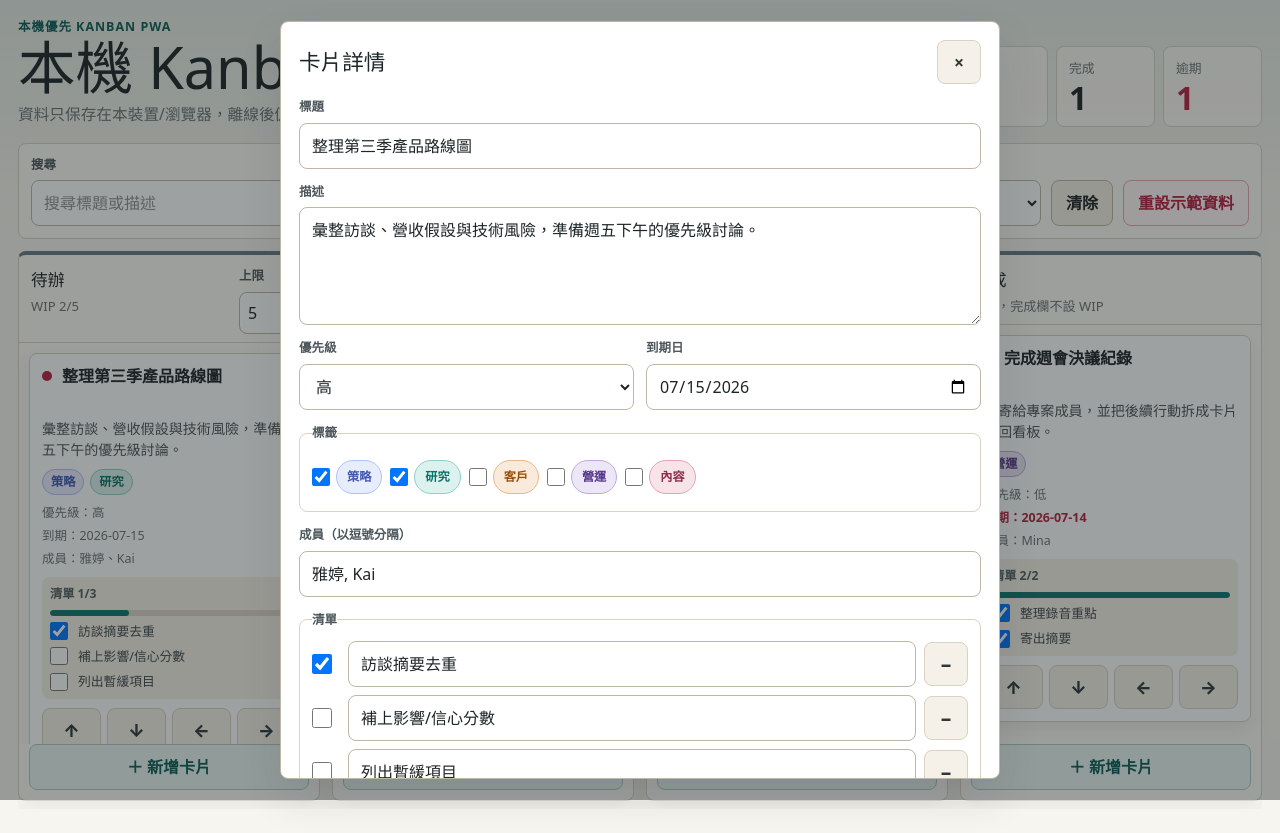
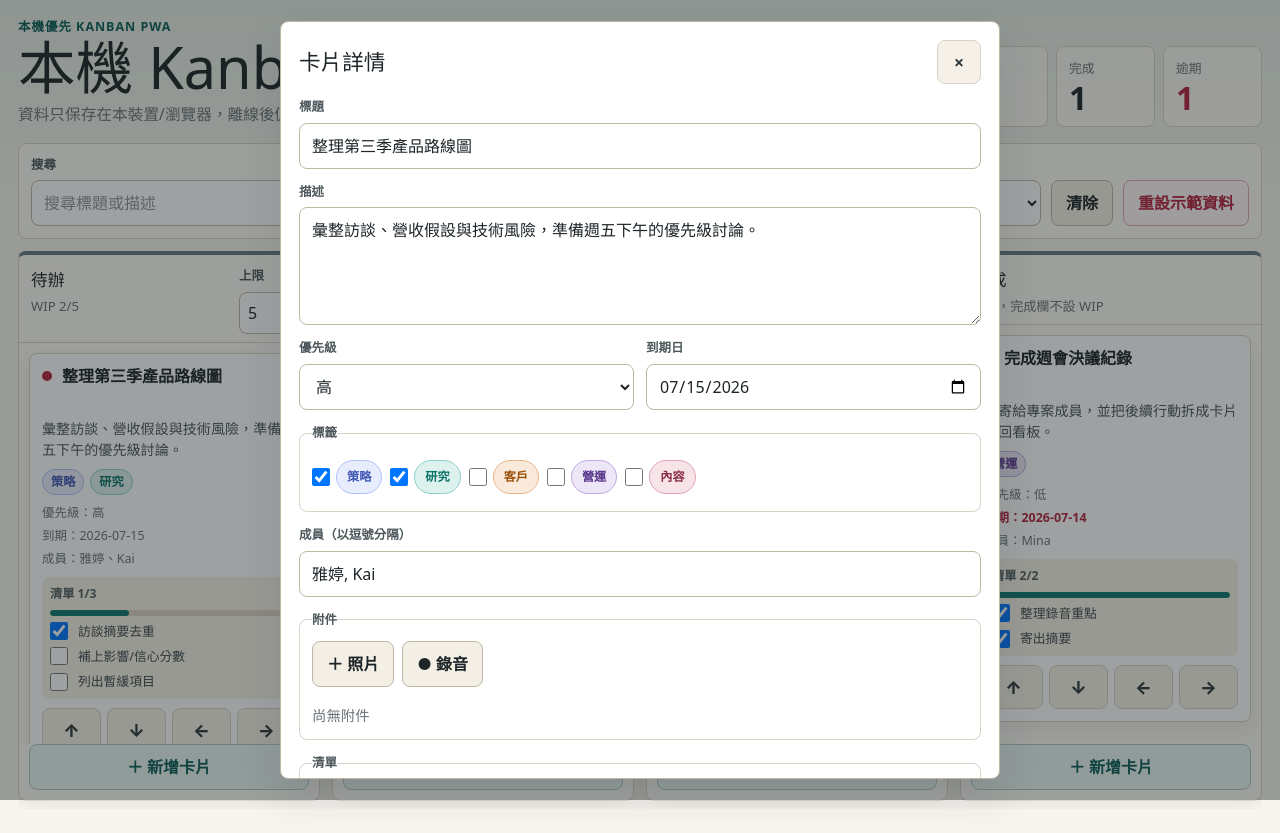
Before and after one commit to ClerkWong/Kanban, a Next.js app: page / in a window 1280 px wide. Both pictures are taken after a click on the button "整理第三季產品路線圖". Built offline with nearby package versions, Linux system fonts and the light colour scheme.

Commit message:
Add card attachments UI with file lifecycle cleanup

```diff
--- /dev/null
+++ b/app/components/board/AttachmentSection.tsx
@@ -0,0 +1,188 @@
+"use client";
+
+import type { AttachmentRef } from "../../board-model";
+import { usePlatform } from "../../platform/context";
+import { makeId } from "../../board-model";
+import { useEffect, useState } from "react";
+
+export function AttachmentSection({
+  attachments,
+  onChange,
+  onError,
+}: {
+  attachments: AttachmentRef[];
+  onChange: (next: AttachmentRef[]) => void;
+  onError: (error: unknown) => void;
+}) {
+  const platform = usePlatform();
+  const [recording, setRecording] = useState(false);
+  const [busy, setBusy] = useState(false);
+
+  async function addPhoto() {
+    setBusy(true);
+    try {
+      const capture = await platform.takePhoto();
+      if (!capture) {
+        return;
+      }
+      const id = makeId("att");
+      const saved = await platform.attachments.save(id, capture);
+      onChange([
+        ...attachments,
+        {
+          id,
+          type: "photo",
+          fileName: saved.fileName,
+          mimeType: capture.mimeType,
+          size: saved.size,
+          createdAt: new Date().toISOString(),
+        },
+      ]);
+    } catch (error) {
+      onError(error);
+    } finally {
+      setBusy(false);
+    }
+  }
+
+  async function toggleRecording() {
+    if (!recording) {
+      try {
+        await platform.audio.startRecording();
+        setRecording(true);
+      } catch (error) {
+        onError(error);
+      }
+      return;
+    }
+
+    setRecording(false);
+    setBusy(true);
+    try {
+      const capture = await platform.audio.stopRecording();
+      if (!capture) {
+        return;
+      }
+      const id = makeId("att");
+      const saved = await platform.attachments.save(id, capture);
+      onChange([
+        ...attachments,
+        {
+          id,
+          type: "audio",
+          fileName: saved.fileName,
+          mimeType: capture.mimeType,
+          size: saved.size,
+          createdAt: new Date().toISOString(),
+        },
+      ]);
+    } catch (error) {
+      onError(error);
+    } finally {
+      setBusy(false);
+    }
+  }
+
+  return (
+    <fieldset className="fieldGroup">
+      <legend>附件</legend>
+      <div className="attachmentActions">
+        <button type="button" className="secondaryButton" disabled={busy || recording} onClick={addPhoto}>
+          ＋ 照片
+        </button>
+        <button
+          type="button"
+          className={`secondaryButton ${recording ? "recordingActive" : ""}`}
+          aria-pressed={recording}
+          disabled={busy}
+          onClick={toggleRecording}
+        >
+          {recording ? "■ 停止錄音" : "● 錄音"}
+        </button>
+        {recording && (
+          <span className="recordingHint" aria-live="polite">
+            錄音中…再按一次完成
+          </span>
+        )}
+      </div>
+      {attachments.length === 0 ? (
+        <p className="attachmentEmpty">尚無附件</p>
+      ) : (
+        <ul className="attachmentList">
+          {attachments.map((attachment) => (
+            <AttachmentItem
+              key={attachment.id}
+              attachment={attachment}
+              onRemove={() => onChange(attachments.filter((ref) => ref.id !== attachment.id))}
+            />
+          ))}
+        </ul>
+      )}
+    </fieldset>
+  );
+}
+
+function AttachmentItem({
+  attachment,
+  onRemove,
+}: {
+  attachment: AttachmentRef;
+  onRemove: () => void;
+}) {
+  const platform = usePlatform();
+  const [url, setUrl] = useState<string | null>(null);
+  const [failed, setFailed] = useState(false);
+
+  useEffect(() => {
+    let cancelled = false;
+    let objectUrl: string | null = null;
+    platform.attachments
+      .loadAsUrl(attachment.fileName, attachment.mimeType)
+      .then((value) => {
+        if (cancelled) {
+          if (value.startsWith("blob:")) {
+            URL.revokeObjectURL(value);
+          }
+          return;
+        }
+        objectUrl = value;
+        setUrl(value);
+      })
+      .catch(() => {
+        if (!cancelled) {
+          setFailed(true);
+        }
+      });
+    return () => {
+      cancelled = true;
+      if (objectUrl?.startsWith("blob:")) {
+        URL.revokeObjectURL(objectUrl);
+      }
+    };
+  }, [platform, attachment.fileName, attachment.mimeType]);
+
+  return (
+    <li className="attachmentItem">
+      {attachment.type === "photo" ? (
+        url ? (
+          <img className="attachmentThumb" src={url} alt={`照片附件 ${attachment.fileName}`} />
+        ) : (
+          <span className="attachmentThumb attachmentPending" aria-hidden="true" />
+        )
+      ) : url ? (
+        <audio className="attachmentAudio" controls src={url} aria-label={`錄音附件 ${attachment.fileName}`} />
+      ) : (
+        <span className="attachmentPending">載入中…</span>
+      )}
+      {failed && <span className="attachmentError">附件載入失敗</span>}
+      <button
+        type="button"
+        className="iconOnly"
+        aria-label={`移除附件 ${attachment.fileName}`}
+        onClick={onRemove}
+      >
+        −
+      </button>
+    </li>
+  );
+}
--- a/app/components/board/BoardApp.tsx
+++ b/app/components/board/BoardApp.tsx
@@ -6,6 +6,7 @@ import {
   addCard,
   createDemoBoard,
   deleteCard,
+  diffAttachmentRefs,
   filterCards,
   getBoardStats,
   getColumnWip,
@@ -19,12 +20,15 @@ import {
   toggleChecklistItem,
   updateCard,
   updateWipLimit,
+  type AttachmentRef,
 } from "../../board-model";
 import { useEffect, useMemo, useRef, useState } from "react";
 import type { FormEvent } from "react";
 import { CardItem } from "./CardItem";
 import { ConfirmModal } from "./ConfirmModal";
 import { DetailModal } from "./DetailModal";
+import { usePlatform } from "../../platform/context";
+import { CapabilityError } from "../../platform/types";
 import {
   type ConfirmState,
   type DetailState,
@@ -53,6 +57,25 @@ export function BoardApp({
   const [loaded, setLoaded] = useState(false);
   const cardRefs = useRef(new Map<string, HTMLButtonElement>());
   const modalRef = useRef<HTMLDivElement>(null);
+
+  const platform = usePlatform();
+  const [capabilityMessage, setCapabilityMessage] = useState("");
+
+  function reportCapabilityError(error: unknown) {
+    setCapabilityMessage(
+      error instanceof CapabilityError ? error.message : "操作失敗，請再試一次。",
+    );
+  }
+
+  function removeAttachmentFiles(refs: AttachmentRef[]) {
+    for (const ref of refs) {
+      void platform.attachments.remove(ref.fileName).catch(() => {});
+    }
+  }
+
+  function detailOriginalAttachments(current: DetailState): AttachmentRef[] {
+    return current.mode === "edit" ? (board.cards[current.cardId]?.attachments ?? []) : [];
+  }
 
   const today = useMemo(() => getLocalDateString(), []);
   const filtersActive = isFilterActive(filters);
@@ -133,6 +156,10 @@ export function BoardApp({
   }
 
   function closeOverlays() {
+    if (detail) {
+      const { added } = diffAttachmentRefs(detailOriginalAttachments(detail), detail.draft.attachments);
+      removeAttachmentFiles(added);
+    }
     setDetail(null);
     setConfirmAction(null);
   }
@@ -144,6 +171,8 @@ export function BoardApp({
     }
 
     const input = draftToCardInput(detail.draft);
+    const { removed } = diffAttachmentRefs(detailOriginalAttachments(detail), detail.draft.attachments);
+    removeAttachmentFiles(removed);
     if (detail.mode === "add") {
       const nextId = makeId("card");
       setBoard((current) =>
@@ -165,6 +194,10 @@ export function BoardApp({
 
   function requestDelete(cardId: string) {
     const title = board.cards[cardId]?.title ?? "這張卡片";
+    if (detail) {
+      const { added } = diffAttachmentRefs(detailOriginalAttachments(detail), detail.draft.attachments);
+      removeAttachmentFiles(added);
+    }
     setDetail(null);
     setConfirmAction({ type: "delete", cardId, title });
   }
@@ -172,6 +205,7 @@ export function BoardApp({
   function confirmDelete(cardId: string) {
     const title = board.cards[cardId]?.title ?? "卡片";
     const position = findNearestFocus(board.columns, cardId);
+    removeAttachmentFiles(board.cards[cardId]?.attachments ?? []);
     setBoard((current) => deleteCard(current, cardId));
     setPendingFocusId(position);
     setLiveMessage(`已永久刪除「${title}」。`);
@@ -179,6 +213,7 @@ export function BoardApp({
   }
 
   function confirmReset() {
+    removeAttachmentFiles(Object.values(board.cards).flatMap((card) => card.attachments));
     setBoard(createDemoBoard());
     setFilters(emptyFilters);
     setDetail(null);
@@ -296,7 +331,7 @@ export function BoardApp({
         </button>
       </section>
 
-      {(filtersActive || storageMessage) && (
+      {(filtersActive || storageMessage || capabilityMessage) && (
         <section className="noticeStack" aria-live="polite">
           {filtersActive && (
             <p className="notice">
@@ -304,6 +339,19 @@ export function BoardApp({
             </p>
           )}
           {storageMessage && <p className="notice warning">{storageMessage}</p>}
+          {capabilityMessage && (
+            <p className="notice warning">
+              {capabilityMessage}
+              <button
+                type="button"
+                className="iconOnly"
+                aria-label="關閉訊息"
+                onClick={() => setCapabilityMessage("")}
+              >
+                ×
+              </button>
+            </p>
+          )}
         </section>
       )}
 
@@ -411,6 +459,7 @@ export function BoardApp({
           onDelete={detail.mode === "edit" ? () => requestDelete(detail.cardId) : undefined}
           onSubmit={saveDetail}
           onDraftChange={(draft) => setDetail({ ...detail, draft } as DetailState)}
+          onCapabilityError={reportCapabilityError}
         />
       )}
 
--- a/app/components/board/CardItem.tsx
+++ b/app/components/board/CardItem.tsx
@@ -102,6 +102,7 @@ export function CardItem({
           <span className={isOverdue ? "overdueText" : ""}>到期：{card.dueDate}</span>
         )}
         {card.members.length > 0 && <span>成員：{card.members.join("、")}</span>}
+        {card.attachments.length > 0 && <span>附件：{card.attachments.length}</span>}
       </div>
 
       {card.checklist.length > 0 && (
--- a/app/components/board/DetailModal.tsx
+++ b/app/components/board/DetailModal.tsx
@@ -2,6 +2,7 @@
 
 import { type Label, type Priority, makeId } from "../../board-model";
 import { type CardDraft, type DetailState, type StyleWithVars } from "./shared";
+import { AttachmentSection } from "./AttachmentSection";
 import type { FormEvent, KeyboardEvent, RefObject } from "react";
 
 export function DetailModal({
@@ -12,6 +13,7 @@ export function DetailModal({
   onDelete,
   onSubmit,
   onDraftChange,
+  onCapabilityError,
 }: {
   detail: DetailState;
   labels: Label[];
@@ -20,6 +22,7 @@ export function DetailModal({
   onDelete?: () => void;
   onSubmit: (event: FormEvent<HTMLFormElement>) => void;
   onDraftChange: (draft: CardDraft) => void;
+  onCapabilityError: (error: unknown) => void;
 }) {
   const draft = detail.draft;
 
@@ -124,6 +127,12 @@ export function DetailModal({
             />
           </label>
 
+          <AttachmentSection
+            attachments={draft.attachments}
+            onChange={(attachments) => setDraft({ attachments })}
+            onError={onCapabilityError}
+          />
+
           <fieldset className="fieldGroup">
             <legend>清單</legend>
             <div className="checklistEditor">
--- a/app/components/board/shared.ts
+++ b/app/components/board/shared.ts
@@ -1,4 +1,5 @@
 import type {
+  AttachmentRef,
   BoardState,
   Card,
   ChecklistItem,
@@ -19,6 +20,7 @@ export type CardDraft = {
   dueDate: string;
   members: string;
   checklist: ChecklistItem[];
+  attachments: AttachmentRef[];
 };
 
 export type DetailState =
@@ -52,6 +54,7 @@ export function createDraft(): CardDraft {
     dueDate: "",
     members: "",
     checklist: [],
+    attachments: [],
   };
 }
 
@@ -64,6 +67,7 @@ export function draftFromCard(card: Card): CardDraft {
     dueDate: card.dueDate,
     members: card.members.join(", "),
     checklist: card.checklist.map((item) => ({ ...item })),
+    attachments: card.attachments.map((ref) => ({ ...ref })),
   };
 }
 
@@ -79,6 +83,7 @@ export function draftToCardInput(draft: CardDraft) {
       .map((member) => member.trim())
       .filter(Boolean),
     checklist: draft.checklist,
+    attachments: draft.attachments,
   };
 }
 
--- a/app/globals.css
+++ b/app/globals.css
@@ -740,3 +740,69 @@ textarea {
     animation-iteration-count: 1 !important;
   }
 }
+
+.attachmentActions {
+  display: flex;
+  align-items: center;
+  gap: 8px;
+  flex-wrap: wrap;
+}
+
+.recordingActive {
+  border-color: var(--rose);
+  color: var(--rose);
+}
+
+.recordingHint {
+  color: var(--rose);
+  font-size: 0.85rem;
+}
+
+.attachmentEmpty {
+  color: var(--muted);
+  font-size: 0.9rem;
+  margin: 8px 0 0;
+}
+
+.attachmentList {
+  list-style: none;
+  display: flex;
+  flex-direction: column;
+  gap: 8px;
+  margin: 10px 0 0;
+  padding: 0;
+}
+
+.attachmentItem {
+  display: flex;
+  align-items: center;
+  gap: 10px;
+  border: 1px solid var(--line);
+  border-radius: var(--radius);
+  padding: 8px;
+  background: var(--paper);
+}
+
+.attachmentThumb {
+  width: 72px;
+  height: 72px;
+  object-fit: cover;
+  border-radius: 6px;
+  border: 1px solid var(--line);
+}
+
+.attachmentPending {
+  color: var(--muted);
+  font-size: 0.85rem;
+}
+
+.attachmentAudio {
+  flex: 1;
+  min-width: 0;
+  height: 40px;
+}
+
+.attachmentError {
+  color: var(--rose);
+  font-size: 0.85rem;
+}
```
Also changed, not shown: 1 other file (tests, documents, lock files or other folders).
